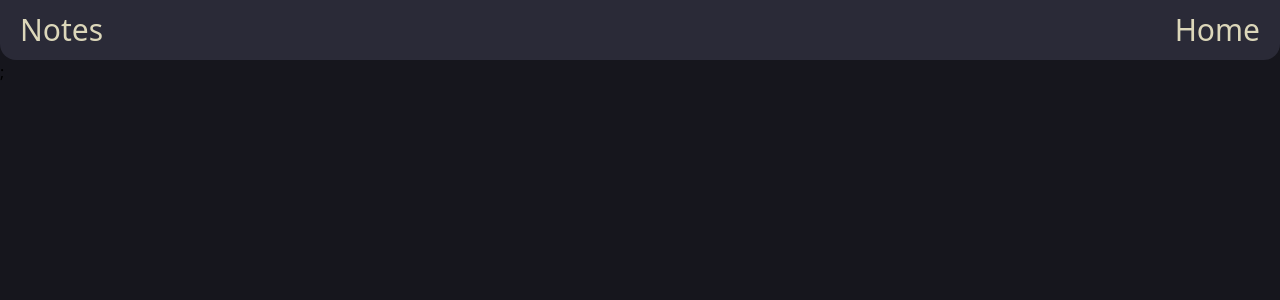
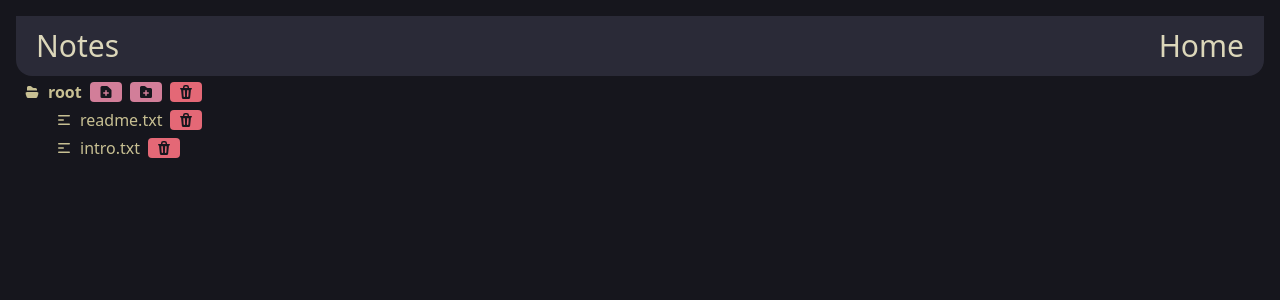
Before and after one commit to HasSak-47/oneoffs, a React (Vite) app: page /notes in a window 1280 px wide. Shown: the top 300 px of the page. Built offline with nearby package versions, Linux system fonts and the light colour scheme.

Commit message:
render ig

```diff
--- a/index.html
+++ b/index.html
@@ -1,5 +1,5 @@
 <!doctype html>
-<html lang="en" class='h-screen bg-sumiInk0'>
+<html lang="en" class="bg-sumiInk0 h-screen">
 
 <head>
 	<meta charset="UTF-8" />
--- a/package.json
+++ b/package.json
@@ -10,10 +10,10 @@
     "preview": "vite preview"
   },
   "dependencies": {
+    "@heroicons/react": "^2.2.0",
     "@tailwindcss/vite": "^4.1.5",
     "class-variance-authority": "^0.7.1",
     "clsx": "^2.1.1",
-    "lucide-react": "^0.511.0",
     "react": "^19.0.0",
     "react-dom": "^19.0.0",
     "react-router": "^7.6.0",
--- a/src/Notes.tsx
+++ b/src/Notes.tsx
@@ -1,4 +1,13 @@
+import { useState } from 'react';
 import Header from './Header';
+import {
+  FolderIcon,
+  Bars3CenterLeftIcon,
+  DocumentPlusIcon,
+  FolderPlusIcon,
+  FolderOpenIcon,
+  TrashIcon,
+} from '@heroicons/react/16/solid';
 
 class Folder {
   inner: { [key: string]: Folder | string };
@@ -53,17 +62,74 @@ class Folder {
   }
 }
 
-function Root() {
-	const root_element = new Folder();
+type TreeProps = {
+  name: string;
+  node: Folder | string;
+  path: string;
+};
 
-	return <div />;
+function TreeNode({ name, node, path }: TreeProps) {
+  const [open, setOpen] = useState(true);
+
+  if (typeof node === 'string') {
+    return (
+      <div className='mt-1 ml-4 flex items-center space-x-2'>
+        <Bars3CenterLeftIcon className='size-4' />
+        <span>{name}</span>
+        <button className='bg-waveRed hover:bg-waveAqua1 rounded px-2 py-0.5 text-sm transition-all hover:scale-110 hover:cursor-pointer'>
+          <TrashIcon className='text-sumiInk0 size-4' />
+        </button>
+      </div>
+    );
+  }
+
+  // It's a folder
+  return (
+    <div className='text-oldWhite mt-1 ml-2'>
+      <div className='flex items-center space-x-2'>
+        <button onClick={() => setOpen(!open)}>
+          {open ? (
+            <FolderOpenIcon className='size-4' />
+          ) : (
+            <FolderIcon className='size-4' />
+          )}
+        </button>
+        <span className='font-semibold'>{name}</span>
+        <button className='bg-sakuraPink hover:bg-waveAqua2 rounded px-2 py-0.5 text-sm transition-all hover:scale-110 hover:cursor-pointer'>
+          <DocumentPlusIcon className='text-sumiInk0 size-4' />
+        </button>
+        <button className='bg-sakuraPink hover:bg-waveAqua2 rounded px-2 py-0.5 text-sm transition-all hover:scale-110 hover:cursor-pointer'>
+          <FolderPlusIcon className='text-sumiInk0 size-4' />
+        </button>
+        <button className='bg-waveRed hover:bg-waveAqua1 rounded px-2 py-0.5 text-sm transition-all hover:scale-110 hover:cursor-pointer'>
+          <TrashIcon className='text-sumiInk0 size-4' />
+        </button>
+      </div>
+      {open && (
+        <div className='ml-4'>
+          {Object.entries(node.inner).map(([childName, childNode]) => (
+            <TreeNode
+              key={childName}
+              name={childName}
+              node={childNode}
+              path={`${path}/${childName}`}
+            />
+          ))}
+        </div>
+      )}
+    </div>
+  );
 }
 
 export default function Notes() {
+  const root = new Folder();
+  root.add_file('readme.txt', 'Welcome');
+  root.add_file('intro.txt', 'Intro content');
+
   return (
-		<div>
+    <div className='p-4'>
       <Header name='Notes' ret={true} />
-			<Root />;
+      <TreeNode name='root' node={root} path='' />
     </div>
   );
 }
```
Also changed, not shown: src/index.css (indentation only), 1 other file (tests, documents, lock files or other folders). Lines whose indentation alone changed are shown as unchanged.
